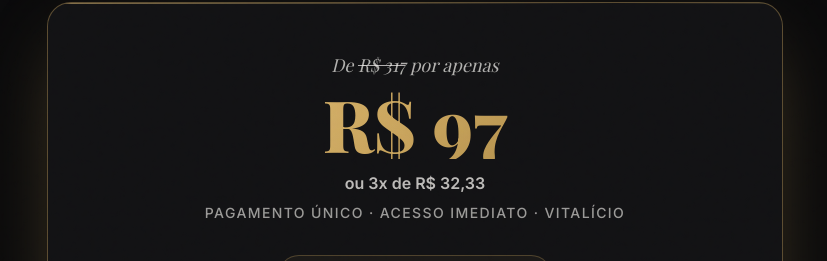
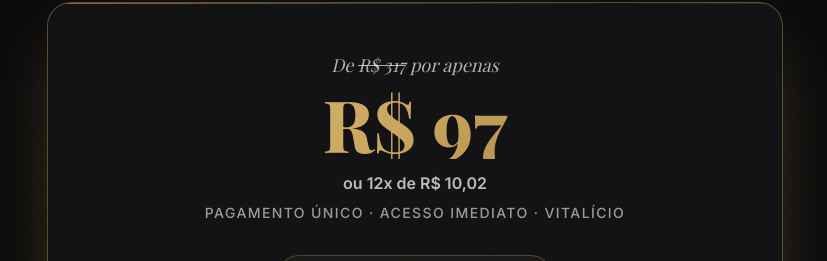
Before and after one commit to pagamentospablorodriguez-dev/AP-UP, a React (Vite) app: page / in a window 1280 px wide. Shown: the part 6820-7081 px from the top of the page, without its empty margins (225-1052 px from the left). Built offline with nearby package versions, Linux system fonts and the light colour scheme; a web font is replaced by a local one.

Commit message:
Update Oto1.tsx

```diff
--- a/src/screens/Oto1.tsx
+++ b/src/screens/Oto1.tsx
@@ -363,7 +363,7 @@ export default function Oto1({ checkoutUrl, onNo }: Oto1Props) {
               R$ 97
             </p>
             <p className="mt-3 font-sans text-base font-semibold text-cream/75">
-              ou 3x de R$ 32,33
+              ou 12x de R$ 10,02
             </p>
             <p className="mt-2 font-sans text-sm font-medium uppercase tracking-widest text-cream/60">
               Pagamento único · Acesso imediato · Vitalício
```
